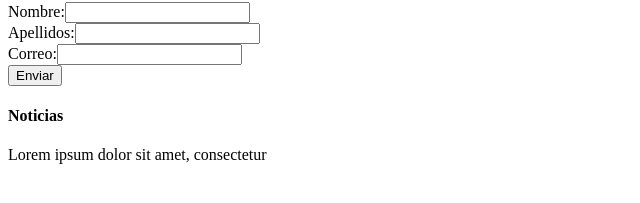
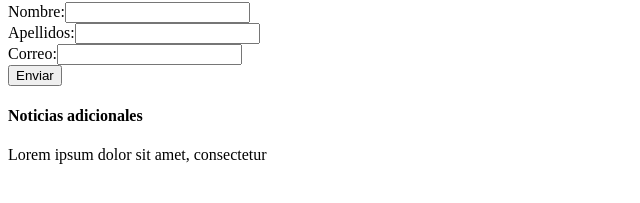
Before and after one commit to Artur588771/G18-GitHub, a plain HTML site: page index.html in a window 1280 px wide. Shown: the part 525-728 px from the top of the page, 0-640 px from the left. Drawn offline with Linux system fonts and the light colour scheme.

Commit message:
Modificando Index

```diff
--- a/index.html
+++ b/index.html
@@ -43,7 +43,7 @@
             <button>Enviar</button>
         </form>
         <article>
-            <h4>Noticias</h4>
+            <h4>Noticias adicionales</h4>
             <p>Lorem ipsum dolor sit amet, consectetur</p>
         </article>
     </aside>
```
